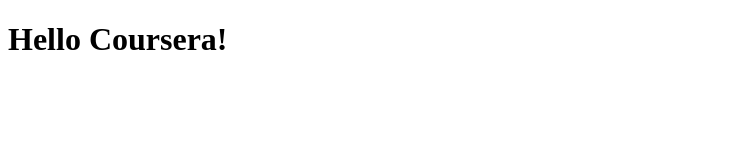
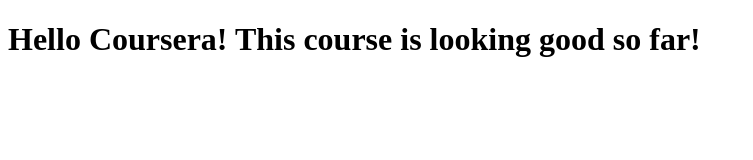
Before and after one commit to NFritzy/Coursera-test, a plain HTML site: page site/index.html in a window 1280 px wide. Shown: the whole page, without its empty margins (0-753 px from the left). Drawn offline with Linux system fonts and the light colour scheme.

Commit message:
Small addition to our page content.

```diff
--- a/site/index.html
+++ b/site/index.html
@@ -4,6 +4,6 @@
         <title>Hello Coursera!</title>
     </head>
     <body>
-        <h1>Hello Coursera!</h1>
+        <h1>Hello Coursera! This course is looking good so far!</h1>
     </body>
 </html>
```
